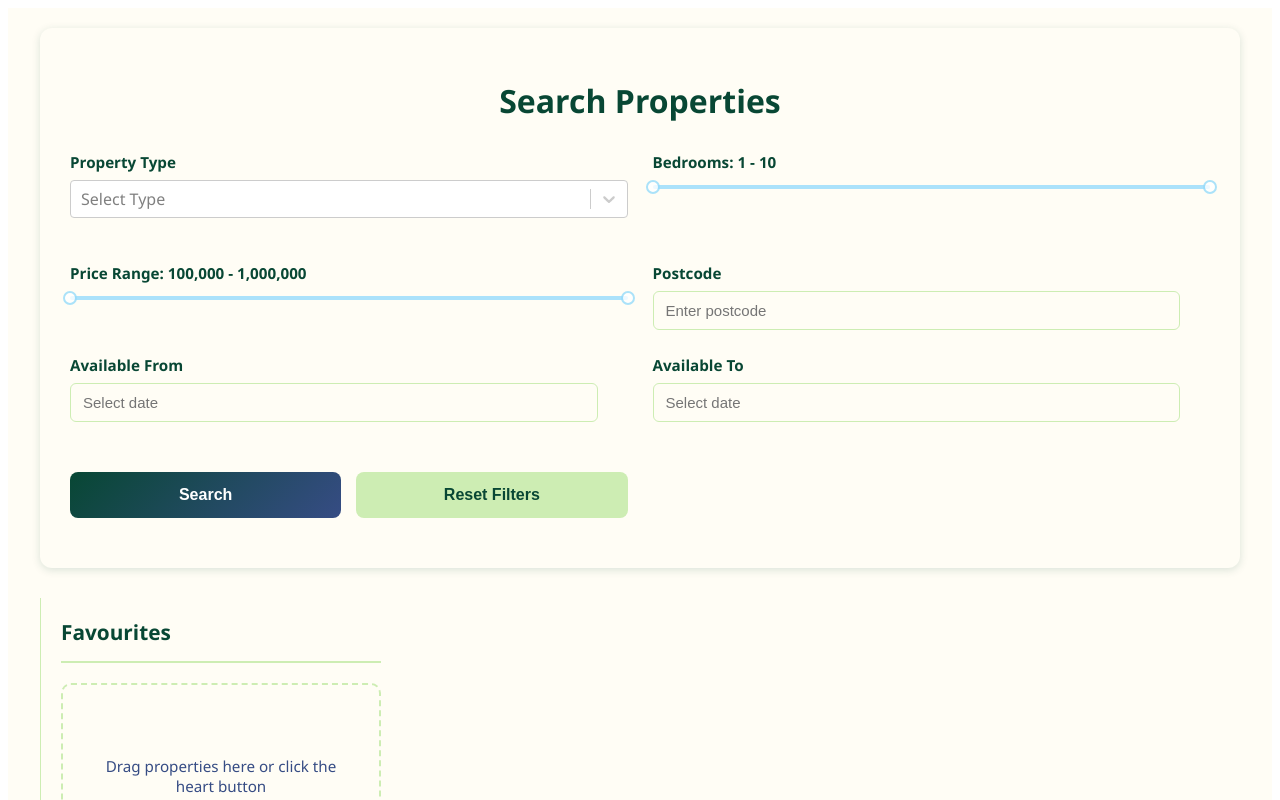
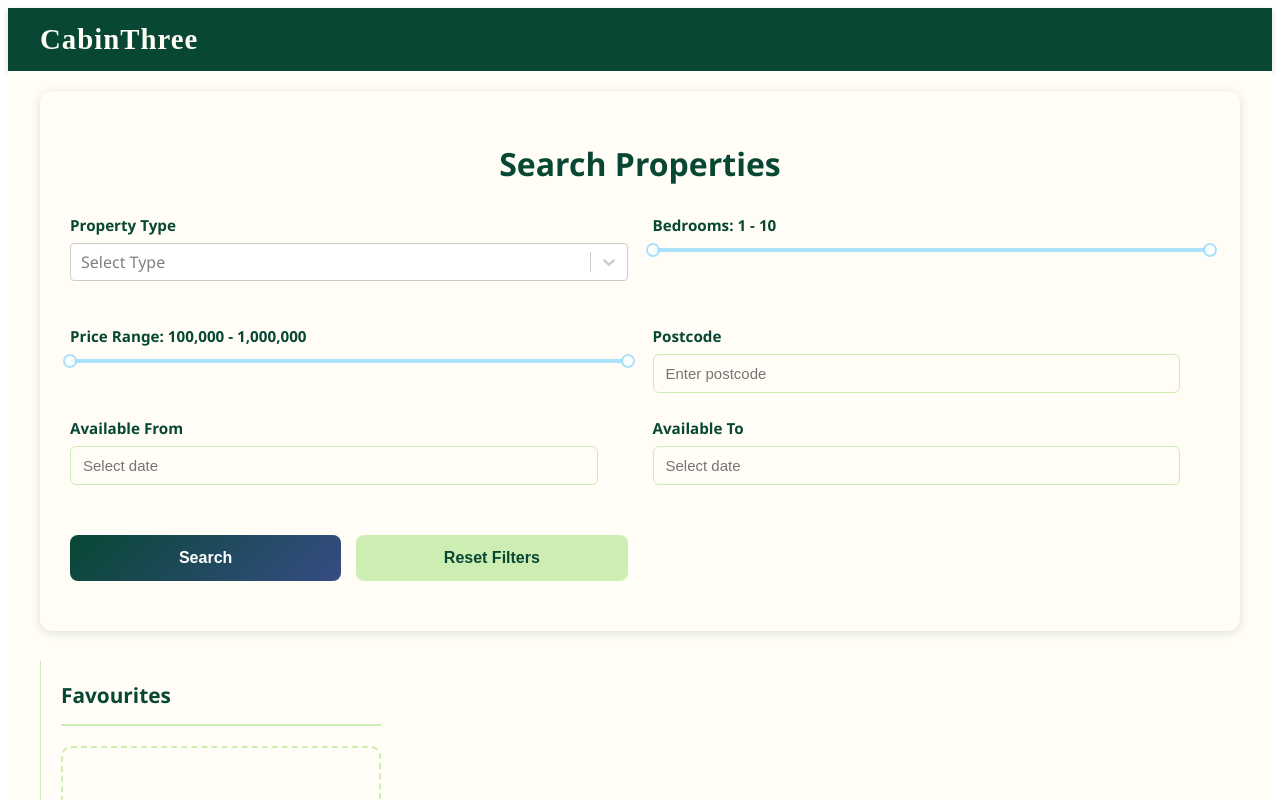
Before and after one commit to Vishmeii444/ACWD_CW2, a React (Vite) app in the folder estate-agent-application/: page / in a window 1280 px wide. Shown: the top 800 px of the page. Built offline with nearby package versions, Linux system fonts and the light colour scheme.

Commit message:
Add Header component and Netlify config
Introduced a new Header component with associated CSS and integrated it into PropertyPage and SearchPage for consistent site navigation. Added netlify.toml for deployment.

```diff
--- /dev/null
+++ b/estate-agent-application/src/components/Header.css
@@ -0,0 +1,23 @@
+.app-header {
+  width: 100%;
+  background: #084734;
+  padding: 15px 0;
+  box-shadow: 0 2px 6px rgba(0,0,0,0.15);
+}
+
+.header-content {
+  max-width: 1200px;
+  margin: 0 auto;
+  padding: 0 25px;
+  display: flex;
+  justify-content: space-between;
+  align-items: center;
+}
+
+.logo {
+  color: #FFFDF5;
+  font-size: 1.8rem;
+  font-weight: 700;
+  text-decoration: none;
+  letter-spacing: 1px;
+}
--- /dev/null
+++ b/estate-agent-application/src/components/Header.jsx
@@ -0,0 +1,15 @@
+import React from "react";
+import { Link } from "react-router-dom";
+import "./Header.css";
+
+export default function Header() {
+  return (
+    <header className="app-header">
+      <div className="header-content">
+        <Link to="/" className="logo">
+          CabinThree
+        </Link>
+      </div>
+    </header>
+  );
+}
--- a/estate-agent-application/src/components/PropertyPage.jsx
+++ b/estate-agent-application/src/components/PropertyPage.jsx
@@ -5,6 +5,7 @@ import properties from "../data/properties.json";
 import { Tab, Tabs, TabList, TabPanel } from "react-tabs";
 import "react-tabs/style/react-tabs.css";
 import "./PropertyPage.css";
+import Header from "../components/Header";
 
 export default function PropertyPage({ favourites, setFavourites }) {
   const { id } = useParams();
@@ -56,7 +57,6 @@ export default function PropertyPage({ favourites, setFavourites }) {
     }
   };
 
-
   const isFavourite = favourites.some((fav) => fav.id === property.id);
 
   const nextImage = (e) => {
@@ -74,6 +74,8 @@ export default function PropertyPage({ favourites, setFavourites }) {
   };
 
   return (
+    <>
+      <Header />
       <div className="property-details-container">
         <Link to="/" className="back-link">
           ← Back to Search
@@ -147,7 +149,9 @@ export default function PropertyPage({ favourites, setFavourites }) {
                 key={`thumb-${property.id}-${index}`}
                 src={img}
                 alt={`Thumbnail ${index + 1}`}
-              className={`thumbnail ${index === currentImage ? "active" : ""}`}
+                className={`thumbnail ${
+                  index === currentImage ? "active" : ""
+                }`}
                 onClick={() => setCurrentImage(index)}
                 loading="lazy"
               />
@@ -223,5 +227,6 @@ export default function PropertyPage({ favourites, setFavourites }) {
           <button className="contact-btn">Contact Agent</button>
         </div>
       </div>
+    </>
   );
 }
--- a/estate-agent-application/src/components/SearchPage.jsx
+++ b/estate-agent-application/src/components/SearchPage.jsx
@@ -8,6 +8,7 @@ import "rc-slider/assets/index.css";
 import DatePicker from "react-datepicker";
 import "react-datepicker/dist/react-datepicker.css";
 import Slider from "rc-slider";
+import Header from "../components/Header";
 
 export default function SearchPage({ favourites, setFavourites }) {
   //form states
@@ -125,6 +126,8 @@ const clearFavourites = () => {
   };
 
   return (
+    <>
+      <Header />
       <div className="page-container">
         <div className="main-content">
           <div className="search-container">
@@ -244,7 +247,9 @@ const clearFavourites = () => {
                           <h3 className="property-price">
                             {property.price.toLocaleString()}
                           </h3>
-                        <p className="property-location">{property.location}</p>
+                          <p className="property-location">
+                            {property.location}
+                          </p>
                           <p className="property-details">
                             {property.bedrooms} bed {property.type} .{" "}
                             {property.tenure}
@@ -329,5 +334,6 @@ const clearFavourites = () => {
           </aside>
         </div>
       </div>
+    </>
   );
 }
--- a/estate-agent-application/vitest.config.js
+++ b/estate-agent-application/vitest.config.js
@@ -3,6 +3,7 @@ import react from '@vitejs/plugin-react';
 
 export default defineConfig({
   plugins: [react()],
+  base: '/',
   test: {
     environment: 'jsdom',
     setupFiles: './vitest.setup.js',
```
Also changed, not shown: 1 other file (tests, documents, lock files or other folders). Lines whose indentation alone changed are shown as unchanged.
